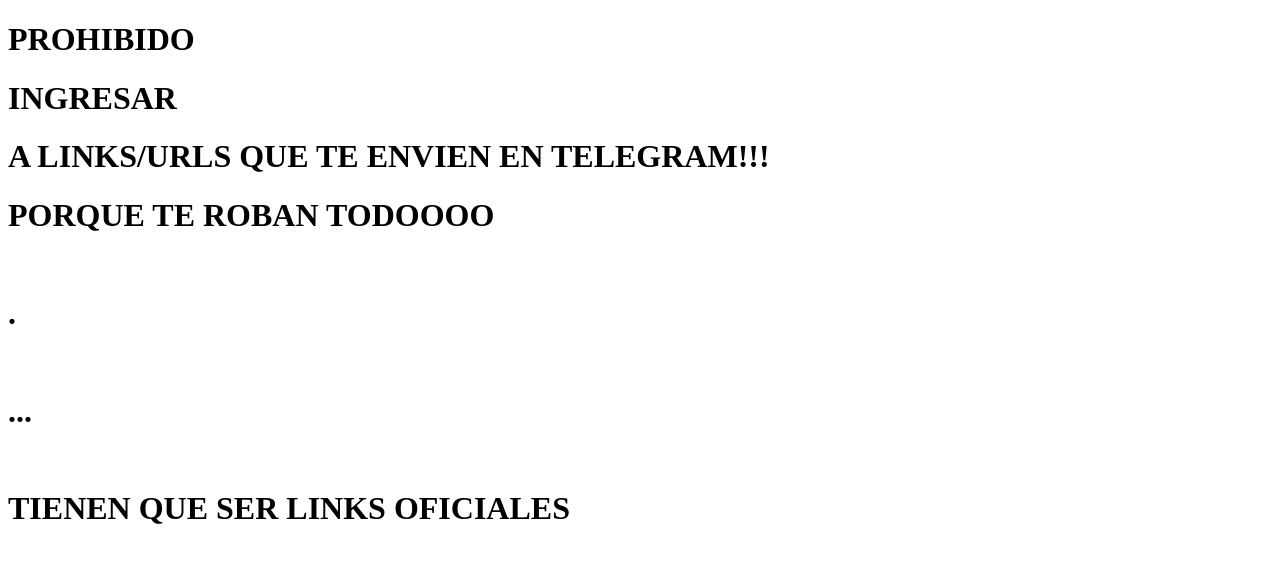
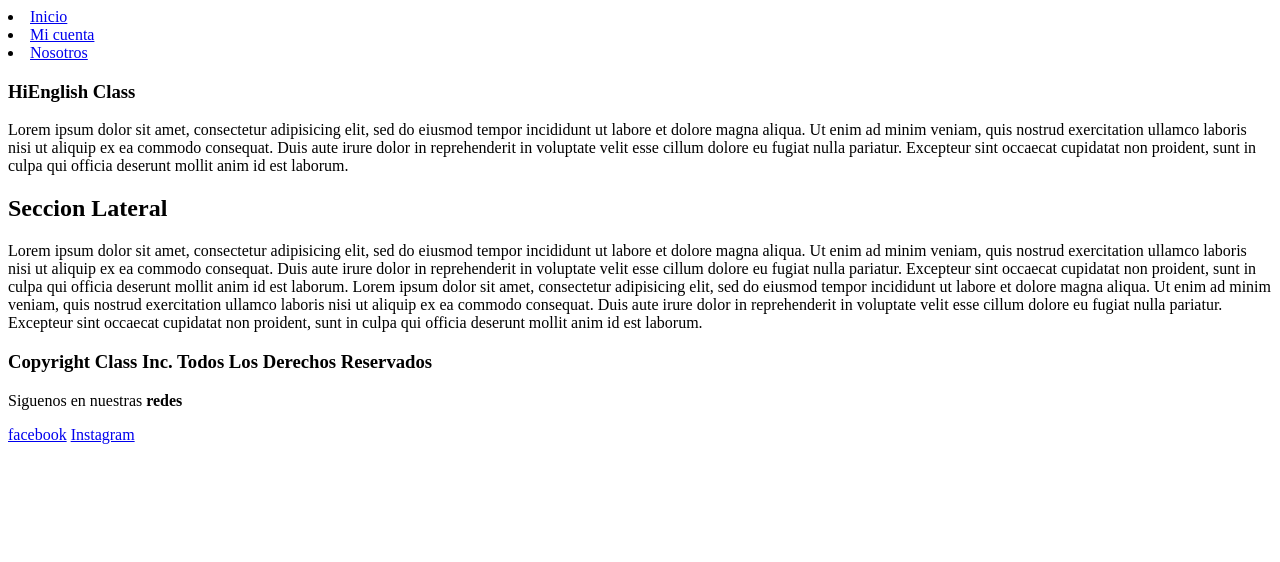
Before and after one commit to Serdor2022/serdor2022.github.io, a plain HTML site: page index.html in a window 1280 px wide. Drawn offline with Linux system fonts and the light colour scheme.

Commit message:
Update index.html

```diff
--- a/index.html
+++ b/index.html
@@ -1,15 +1,59 @@
 <!DOCTYPE html>
 <html>
 <head>
-	<title>ATENCION</title>
+	<title>HiEnglish Class</title>
+	<meta charset="utf-8">
+	<meta name="keywords" content="Ingles, English, class, online">
+	<meta name="description" content="HiEnglish Class es una institucion que te brinda oportunidades de vivir una experiencia increíble en el aprendizaje del idioma inglés.">
+	<meta name="author" content="HiEnglish Class">
+	<meta name="copyright" content="HiEnglish Class Inc">
+	<meta name="robots" content="index">
+	<link rel="icon"  href="hi.ico">
+
 </head>
 <body>
-	<h1>PROHIBIDO</h1>
-	<h1>INGRESAR</h1>
-	<h1>A LINKS/URLS QUE TE ENVIEN EN TELEGRAM!!!</h1>
-	<h1>PORQUE TE ROBAN TODOOOO</h1><br>
-	<h1>.   </h1><br>
-	<h1>...</h1><br>
-	<h1>TIENEN QUE SER LINKS OFICIALES</h1><br>
+	<header>
+		<nav>
+			<li><a href="index.html">Inicio</a></li>
+			<li><a href="micuenta.html">Mi cuenta</a></li>
+			<li><a href="nosotros.html">Nosotros</a></li>
+		</nav>
+	</header>
+		<article>
+			<section>
+				<h1>HiEnglish Class</h1>
+				<p>
+					Lorem ipsum dolor sit amet, consectetur adipisicing elit, sed do eiusmod
+					tempor incididunt ut labore et dolore magna aliqua. Ut enim ad minim veniam,
+					quis nostrud exercitation ullamco laboris nisi ut aliquip ex ea commodo
+					consequat. Duis aute irure dolor in reprehenderit in voluptate velit esse
+					cillum dolore eu fugiat nulla pariatur. Excepteur sint occaecat cupidatat non
+					proident, sunt in culpa qui officia deserunt mollit anim id est laborum.
+				</p>
+			</section>
+		</article>
+		<aside>
+			<h2>Seccion Lateral</h2>
+			<p>
+				Lorem ipsum dolor sit amet, consectetur adipisicing elit, sed do eiusmod
+				tempor incididunt ut labore et dolore magna aliqua. Ut enim ad minim veniam,
+				quis nostrud exercitation ullamco laboris nisi ut aliquip ex ea commodo
+				consequat. Duis aute irure dolor in reprehenderit in voluptate velit esse
+				cillum dolore eu fugiat nulla pariatur. Excepteur sint occaecat cupidatat non
+				proident, sunt in culpa qui officia deserunt mollit anim id est laborum.
+				Lorem ipsum dolor sit amet, consectetur adipisicing elit, sed do eiusmod
+				tempor incididunt ut labore et dolore magna aliqua. Ut enim ad minim veniam,
+				quis nostrud exercitation ullamco laboris nisi ut aliquip ex ea commodo
+				consequat. Duis aute irure dolor in reprehenderit in voluptate velit esse
+				cillum dolore eu fugiat nulla pariatur. Excepteur sint occaecat cupidatat non
+				proident, sunt in culpa qui officia deserunt mollit anim id est laborum.
+			</p>
+		</aside>
+		<footer>
+			<h3>Copyright  Class Inc. Todos Los Derechos Reservados</h3>
+			<p>Siguenos en nuestras <b>redes</b></p>
+			<a href="https://facebook.com/HiEnglishClass.pe">facebook</a>
+			<a href="https://instagram.com/hienglishclass.pe/">Instagram</a>
+		</footer>
 </body>
 </html>
```
